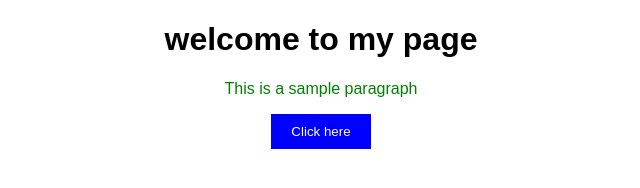
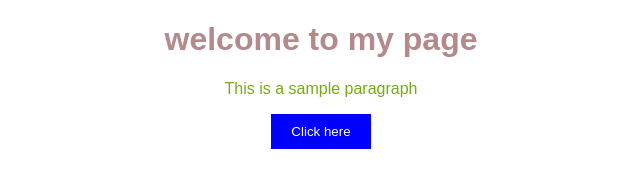
Before and after one commit to thecoderpanda/lumos-bootcampv1, a plain HTML site: page index.html in a window 1280 px wide. Shown: the whole page, without its empty margins (319-959 px from the left). Drawn offline with Linux system fonts and the light colour scheme.

Commit message:
Color Changhed

```diff
--- a/script.js
+++ b/script.js
@@ -1,5 +1,5 @@
 var button = document.getElementById('demoButton');
 
 button.addEventListener('click', function(){
-    alert("Congratulations!");
+    alert("Button clicked");
 });
--- a/style.css
+++ b/style.css
@@ -4,11 +4,11 @@ body {
 }
 
 h1 {
-    color: black;
+    color: rgb(179, 137, 137);
 }
 
 p{
-    color: green;
+    color: rgb(119, 170, 24);
 }
 
 button{
@@ -16,5 +16,5 @@ button{
     background-color: blue;
     color: white;
     border: none;
-    cursor: grab;
+    cursor: pointer;
 }
```
